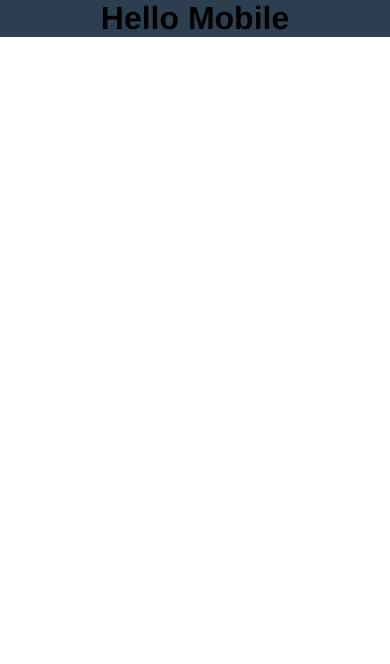
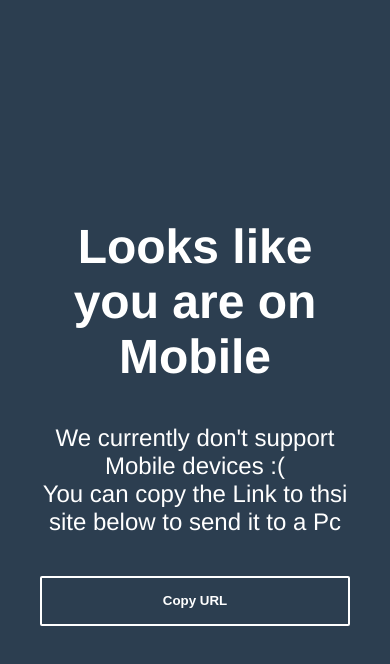
Before and after one commit to JoelStorr/shape-css, a Vue app: page /mobile in a window 390 px wide. Shown: the top 664 px of the page. Built offline with nearby package versions, Linux system fonts and the light colour scheme.

Commit message:
Styled Mobile Error Page

```diff
--- a/src/views/MobileHome.component.vue
+++ b/src/views/MobileHome.component.vue
@@ -1,9 +1,63 @@
 <template>
-  <h1>Hello Mobile</h1>
+  <div id="content">
+    <h1>Looks like you are on Mobile</h1>
+    <p>
+      We currently don't support Mobile devices :( <br />
+      You can copy the Link to thsi site below to send it to a Pc
+    </p>
+    <button @click="copyURL">Copy URL</button>
+  </div>
 </template>
 
 <script>
-export default {};
+export default {
+  methods: {
+    copyURL() {
+      const el = document.createElement('textarea');
+      el.value = 'https://joelstorr.github.io/shape-css-gp/';
+      el.setAttribute('readonly', '');
+      el.style.position = 'absolute';
+      el.style.left = '-9999px';
+      document.body.appendChild(el);
+      el.select();
+      document.execCommand('copy');
+      document.body.removeChild(el);
+    },
+  },
+};
 </script>
 
-<style></style>
+<style scoped>
+#content {
+  width: 100vw;
+  height: 100vh;
+  overflow: hidden;
+  padding: 20px 40px;
+  display: flex;
+  flex-direction: column;
+  justify-content: center;
+}
+h1 {
+  color: white;
+  font-size: 3rem;
+  margin-bottom: 40px;
+}
+p {
+  color: white;
+  font-size: 1.5rem;
+  margin-bottom: 40px;
+}
+button {
+  height: 50px;
+  background: none;
+  border: solid 2px white;
+  border-radius: 2px;
+  font-weight: bold;
+  color: white;
+}
+
+button:active {
+  background: white;
+  color: #14161f;
+}
+</style>
```
